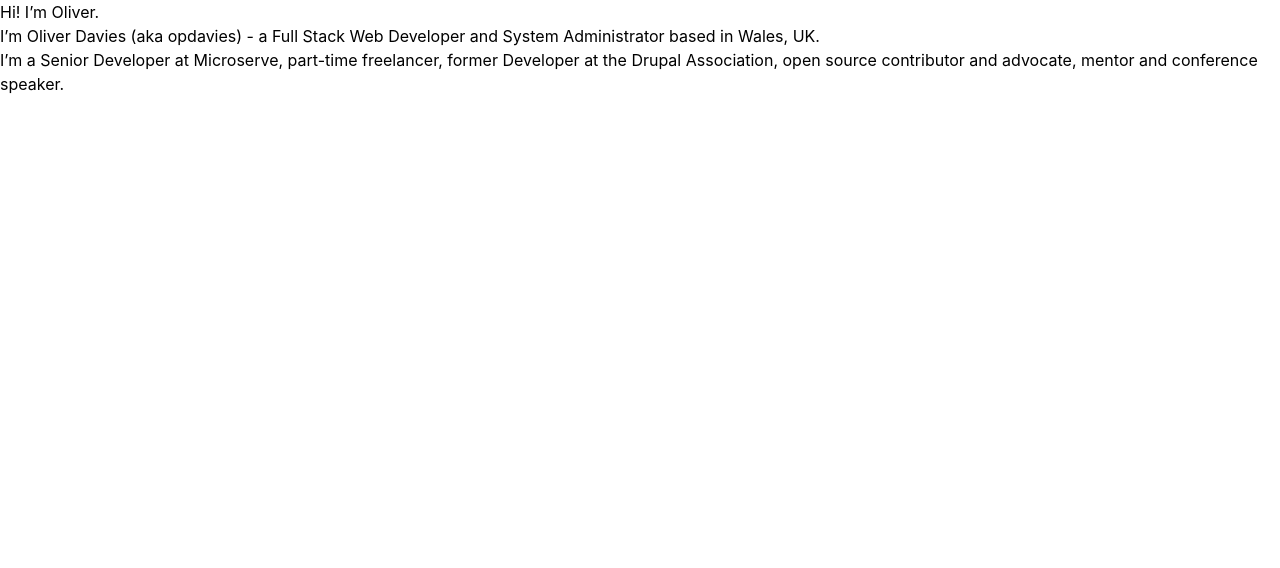
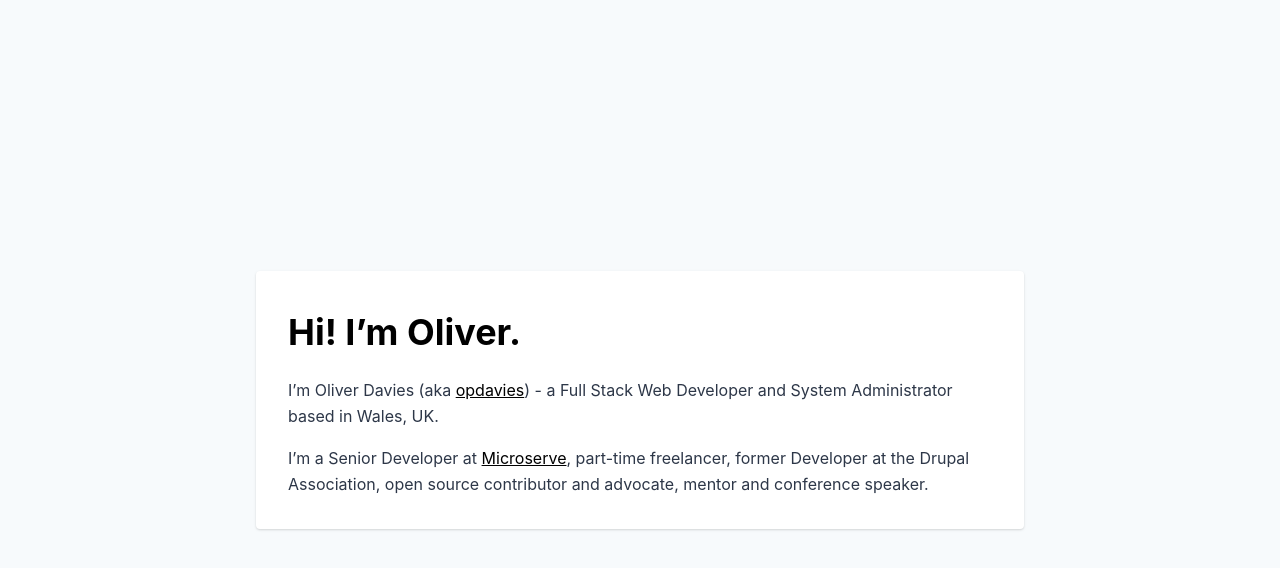
Before and after one commit to opdavies/tailwindcss-demo, a plain HTML site: page index.html in a window 1280 px wide. Drawn offline with Linux system fonts and the light colour scheme.

Commit message:
Add profile card

```diff
--- a/index.html
+++ b/index.html
@@ -1,15 +1,17 @@
 <!DOCTYPE html>
-<html lang="en">
+<html lang="en" class="h-full">
   <head>
     <meta charset="UTF-8">
     <title>Tailwind CSS Demo</title>
     <link rel="stylesheet" href="tailwind.min.css">
   </head>
-  <body>
-    <h1>Hi! I’m Oliver.</h1>
+  <body class="h-full font-sans antialiased text-gray-800 bg-gray-100 flex flex-col justify-center">
+    <section class="md:rounded max-w-3xl flex-no-shrink mx-auto bg-white p-8 shadow leading-relaxed">
+      <h1 class="text-black text-4xl font-bold">Hi! I’m Oliver.</h1>
 
-    <p>I’m Oliver Davies (aka <a href="https://www.google.com/#q=opdavies">opdavies</a>) - a Full Stack Web Developer and System Administrator based in Wales, UK.</p>
+      <p class="mt-4">I’m Oliver Davies (aka <a class="text-black underline hover:no-underline" href="https://www.google.com/#q=opdavies">opdavies</a>) - a Full Stack Web Developer and System Administrator based in Wales, UK.</p>
 
-    <p>I’m a Senior Developer at <a href="https://microserve.io/?utm_source=oliverdavies.uk&amp;utm_medium=about-bio">Microserve</a>, part-time freelancer, former Developer at the <a href="https://www.drupal.org/association">Drupal Association</a>, open source contributor and advocate, mentor and conference speaker.</p>
+      <p class="mt-4">I’m a Senior Developer at <a class="text-black underline hover:no-underline" href="https://microserve.io/?utm_source=oliverdavies.uk&amp;utm_medium=about-bio">Microserve</a>, part-time freelancer, former Developer at the <a href="https://www.drupal.org/association">Drupal Association</a>, open source contributor and advocate, mentor and conference speaker.</p>
+    </section>
   </body>
 </html>
```
